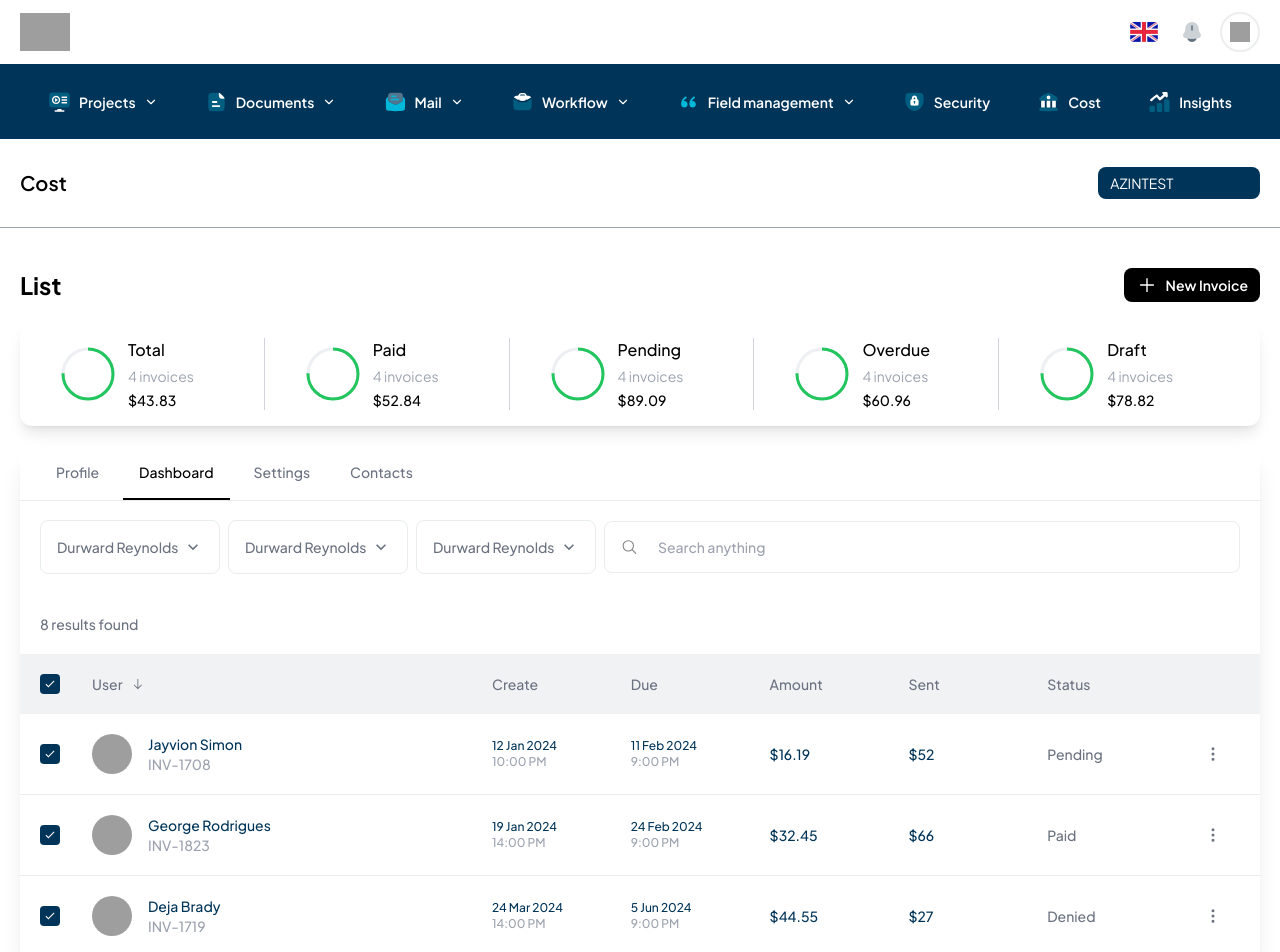
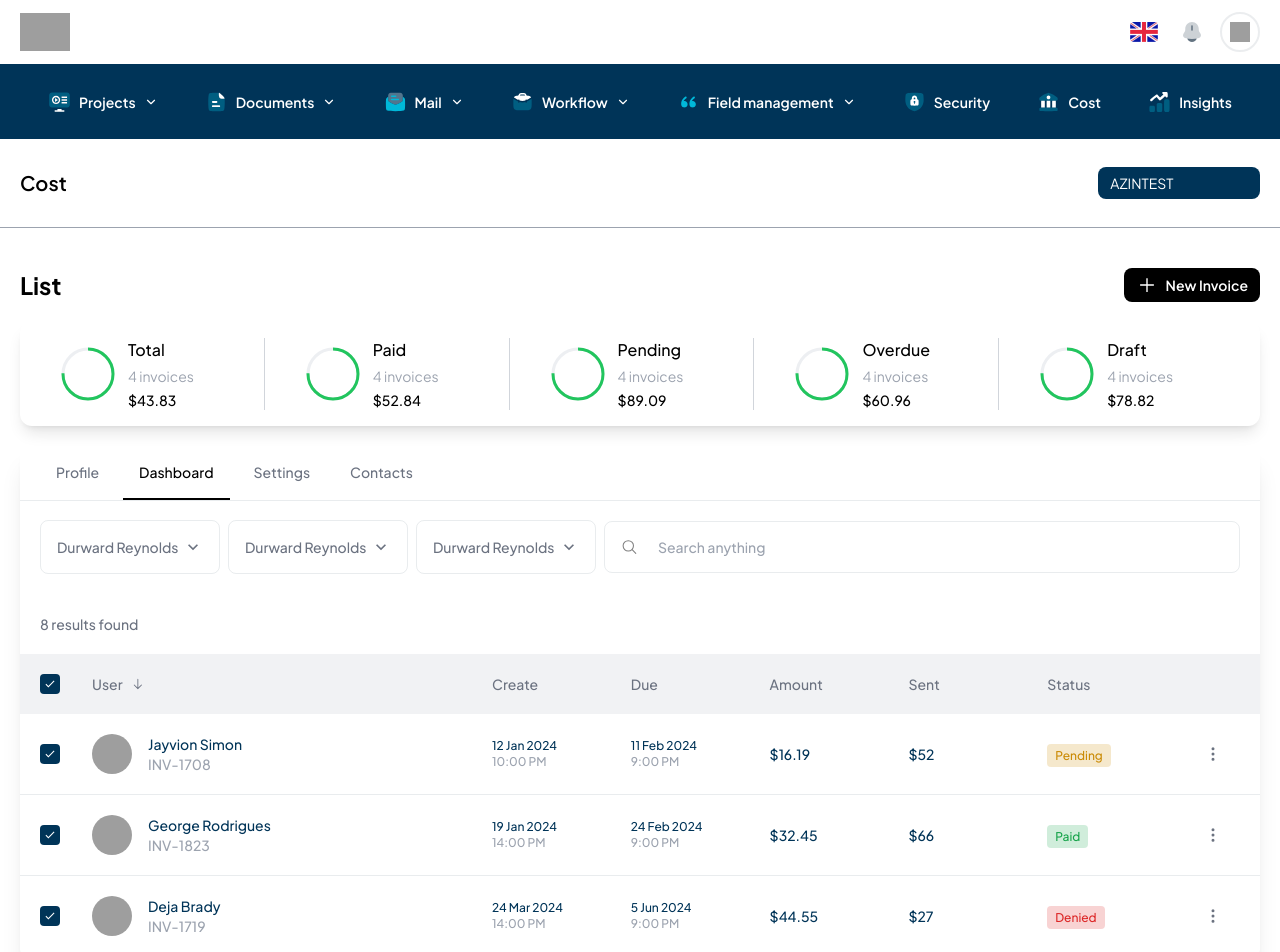
Before and after one commit to BCPAZ/crm-app, a React (Vite) app: page /cost in a window 1280 px wide. Shown: the top 952 px of the page. Built offline with nearby package versions, Linux system fonts and the light colour scheme; grey boxes are pictures that could not be loaded.

Commit message:
feat : Status codes updated

```diff
--- a/src/components/App/Cost/InvoiceDataTable.jsx
+++ b/src/components/App/Cost/InvoiceDataTable.jsx
@@ -4,8 +4,20 @@ import { GoArrowDown } from "react-icons/go";
 import { Link } from "react-router-dom";
 import { LuMoreVertical } from "react-icons/lu";
 
+const InvoiceDataTable = () => {
+  const renderStatus = (status) => {
+    switch(status) {
+      case 'denied':
+        return <span className="text-xs py-1 px-2  rounded bg-red-600/20 text-red-600 capitalize w-full">{status}</span>;
+      case 'paid':
+        return <span className="text-xs py-1 px-2  rounded bg-green-600/20 text-green-600 capitalize w-full">{status}</span>;
+      case 'pending':
+        return <span className="text-xs py-1 px-2 rounded bg-yellow-600/20 text-yellow-600 capitalize w-full">{status}</span>;
+      default:
+        return <span className="text-xs py-1 px-2  rounded bg-gray-600/40 capitalize w-full">{status}</span>;
+    }
+  }
 
-const InvoiceDataTable = () => {
   return (
     <div className="w-full overflow-x-auto">
       <table className="w-full text-sm min-w-[1200px]">
@@ -82,10 +94,10 @@ const InvoiceDataTable = () => {
                     ${invoice.sent}
                   </span>
                 </td>
-                <td className="text-sm font-medium text-gray-500 w-[11%] rounded-e-lg">
-                  <span className="text-sm capitalize">{invoice.status}</span>
+                <td className="text-sm font-medium text-gray-500 w-[11%]">
+                  {renderStatus(invoice.status)}
                 </td>
-                <td className="text-sm font-medium text-gray-500 w-[5%] rounded-e-lg flex items-center justify-center">
+                <td className="text-sm font-medium text-gray-500 w-[5%] flex items-center justify-center">
                   <button className="outline-none border-none" type="button"><LuMoreVertical size={18}/></button>
                 </td>
               </tr>
```
